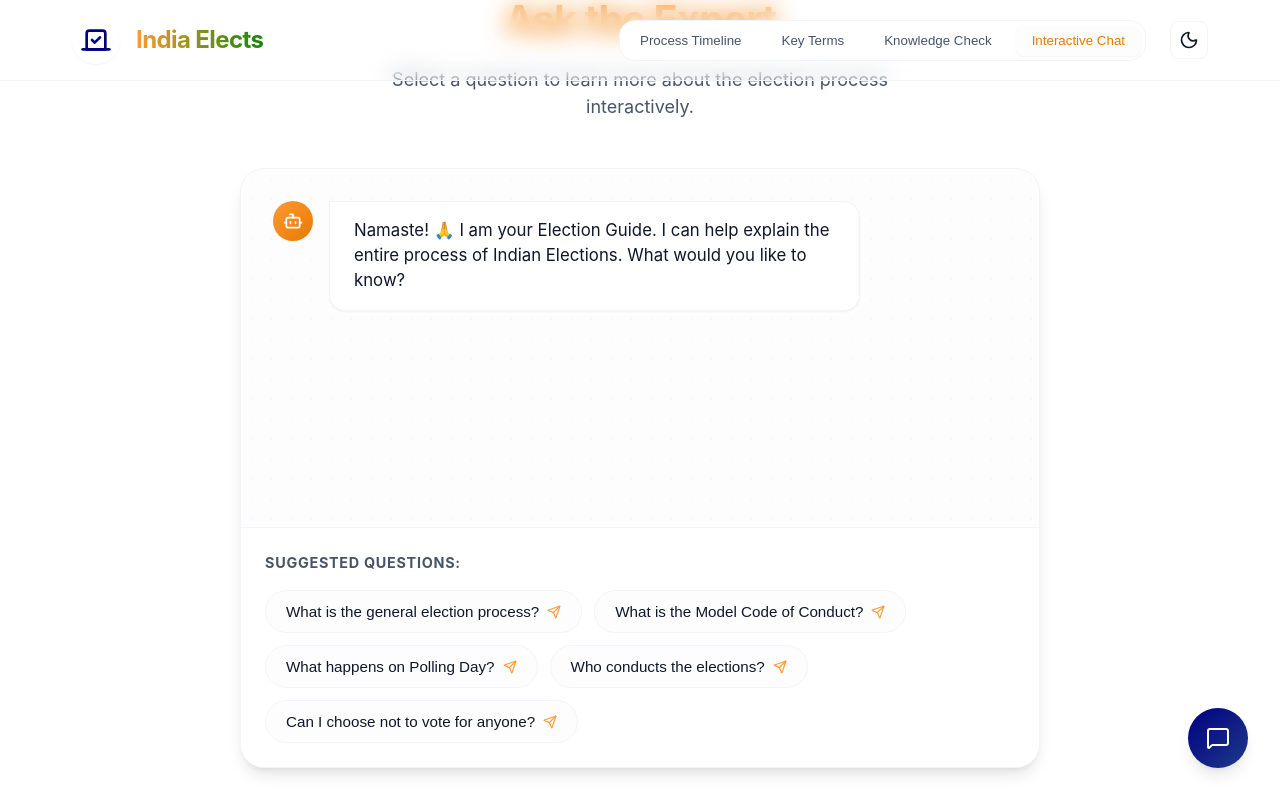
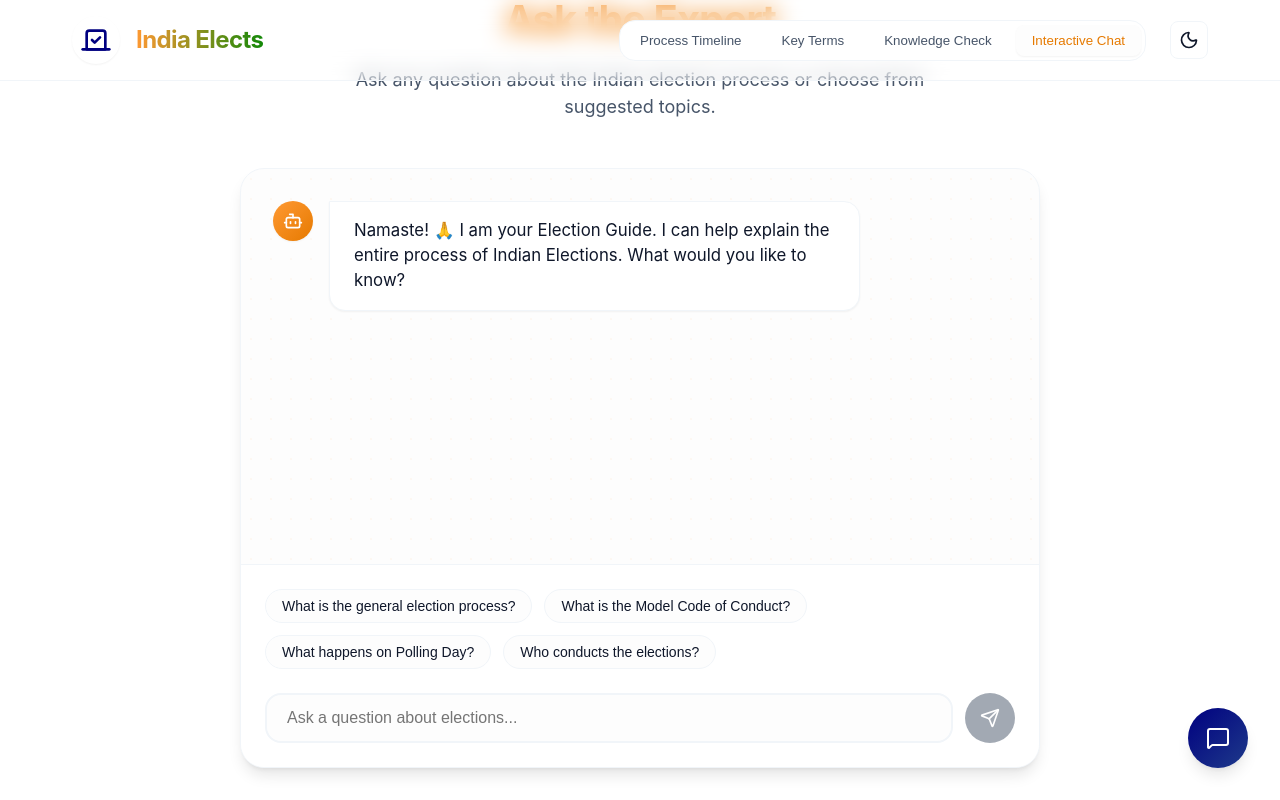
Before and after one commit to Praveeng029/Election-Assistant, a React (Vite) app: page / in a window 1280 px wide. Both pictures are taken after a click on the button "Interactive Chat". Shown: the part 123-923 px from the top of the page. Built offline with nearby package versions, Linux system fonts and the light colour scheme.

Commit message:
Add search bar to interactive chat with keyword-based general knowledge responses

```diff
--- a/src/components/InteractiveChat.jsx
+++ b/src/components/InteractiveChat.jsx
@@ -12,6 +12,7 @@ const InteractiveChat = () => {
     }
   ]);
   const [isTyping, setIsTyping] = useState(false);
+  const [inputValue, setInputValue] = useState('');
   const messagesEndRef = useRef(null);
 
   const scrollToBottom = () => {
@@ -22,17 +23,59 @@ const InteractiveChat = () => {
     scrollToBottom();
   }, [messages, isTyping]);
 
+  const processResponse = (userText) => {
+    const text = userText.toLowerCase();
+
+    // Search for matching keywords in chatData
+    const match = chatData.find(item =>
+      item.keywords.some(keyword => text.includes(keyword)) ||
+      text.includes(item.question.toLowerCase())
+    );
+
+    if (match) {
+      return match.answer;
+    } else {
+      return "I'm not exactly sure about that specific detail. I recommend checking the official Election Commission website (eci.gov.in) for the latest updates and detailed legal provisions. (Note: I cannot provide live data or exact real-time statistics).";
+    }
+  };
+
+  const handleSendMessage = (e) => {
+    if (e) e.preventDefault();
+    if (!inputValue.trim()) return;
+
+    const userText = inputValue;
+    setInputValue('');
+
+    // Add user message
+    setMessages(prev => [...prev, {
+      id: Date.now(),
+      sender: 'user',
+      text: userText,
+      isTyping: false
+    }]);
+
+    setIsTyping(true);
+
+    setTimeout(() => {
+      const response = processResponse(userText);
+      setIsTyping(false);
+      setMessages(prev => [...prev, {
+        id: Date.now() + 1,
+        sender: 'bot',
+        text: response,
+        isTyping: false
+      }]);
+    }, 1200);
+  };
+
   const handleQuestionClick = (item) => {
-    // Add user message
-    const userMsgId = Date.now();
     setMessages(prev => [...prev, {
-      id: userMsgId,
+      id: Date.now(),
       sender: 'user',
       text: item.question,
       isTyping: false
     }]);
 
-    // Simulate bot thinking/typing
     setIsTyping(true);
 
     setTimeout(() => {
@@ -43,14 +86,14 @@ const InteractiveChat = () => {
         text: item.answer,
         isTyping: false
       }]);
-    }, 1500); // 1.5 second delay for realism
+    }, 1200);
   };
 
   return (
     <div className="chat-section fade-in">
       <div className="section-header">
         <h2>Ask the Expert</h2>
-        <p>Select a question to learn more about the election process interactively.</p>
+        <p>Ask any question about the Indian election process or choose from suggested topics.</p>
       </div>
 
       <div className="chat-container">
@@ -76,18 +119,18 @@ const InteractiveChat = () => {
                 </div>
                 <div className="message-bubble typing-indicator">
                   <Loader2 size={18} className="spin" />
-                  <span>Typing...</span>
+                  <span>Thinking...</span>
                 </div>
               </div>
             )}
             <div ref={messagesEndRef} />
           </div>
 
-          {/* Suggested Questions (Input Area) */}
-          <div className="chat-input-area">
-            <h4 className="suggestions-title">Suggested Questions:</h4>
+          {/* Input & Suggestions */}
+          <div className="chat-controls">
+            <div className="suggestions-area">
               <div className="suggestions-list">
-              {chatData.map((item) => (
+                {chatData.slice(0, 4).map((item) => (
                   <button
                     key={item.id}
                     className="suggestion-btn"
@@ -95,10 +138,23 @@ const InteractiveChat = () => {
                     disabled={isTyping}
                   >
                     {item.question}
-                  <Send size={14} className="send-icon" />
                   </button>
                 ))}
               </div>
+            </div>
+
+            <form className="chat-input-form" onSubmit={handleSendMessage}>
+              <input
+                type="text"
+                placeholder="Ask a question about elections..."
+                value={inputValue}
+                onChange={(e) => setInputValue(e.target.value)}
+                disabled={isTyping}
+              />
+              <button type="submit" disabled={isTyping || !inputValue.trim()}>
+                <Send size={20} />
+              </button>
+            </form>
           </div>
         </div>
       </div>
--- a/src/data/chatResponses.json
+++ b/src/data/chatResponses.json
@@ -1,27 +1,62 @@
 [
   {
     "id": "intro",
+    "keywords": ["process", "general", "steps", "how", "election"],
     "question": "What is the general election process?",
     "answer": "The Indian election process is a massive exercise! It generally follows these steps: \n1. Delimitation (setting boundaries)\n2. Voter Registration\n3. Notification by the Election Commission\n4. Filing Nominations by candidates\n5. Campaigning\n6. Polling Day (Voting)\n7. Counting and Results.\nWhich step would you like to know more about?"
   },
   {
     "id": "mcc",
+    "keywords": ["mcc", "model code", "conduct", "rules", "guidelines"],
     "question": "What is the Model Code of Conduct?",
     "answer": "The Model Code of Conduct (MCC) is a set of guidelines issued by the Election Commission. It kicks in the moment elections are announced. It ensures a level playing field by preventing the ruling party from using government machinery for campaigning, forbidding new welfare schemes to influence voters, and setting rules for rallies and speeches."
   },
   {
     "id": "polling",
+    "keywords": ["polling", "day", "booth", "voting", "how to vote"],
     "question": "What happens on Polling Day?",
     "answer": "On Polling Day, registered voters go to their designated polling booths. After verifying their identity (usually with an EPIC/Voter ID), they enter a private voting compartment. They press the blue button on the Electronic Voting Machine (EVM) next to their chosen candidate. A slip then prints in the VVPAT machine for 7 seconds so the voter can verify their choice before it drops into a sealed box."
   },
   {
     "id": "eci",
+    "keywords": ["eci", "commission", "who", "conducts", "body"],
     "question": "Who conducts the elections?",
     "answer": "Elections for the Lok Sabha and State Assemblies are conducted by the Election Commission of India (ECI), an independent constitutional body. Local body elections (like Panchayats) are handled by State Election Commissions."
   },
   {
     "id": "nota",
+    "keywords": ["nota", "none", "dissatisfaction", "reject"],
     "question": "Can I choose not to vote for anyone?",
     "answer": "Yes! If you don't like any of the candidates, you can choose NOTA (None Of The Above) on the EVM. While NOTA votes are counted, they don't affect the election result (the candidate with the highest votes still wins), but it allows citizens to express their dissatisfaction officially."
+  },
+  {
+    "id": "eligibility",
+    "keywords": ["age", "eligible", "18", "who can vote"],
+    "question": "Who is eligible to vote?",
+    "answer": "To be eligible to vote in India, you must be: \n1. A citizen of India.\n2. 18 years of age or older on the qualifying date (usually Jan 1st of the year).\n3. Ordinarily resident in the constituency.\n4. Not otherwise disqualified (e.g., unsound mind or certain criminal convictions)."
+  },
+  {
+    "id": "evm",
+    "keywords": ["evm", "machine", "electronic", "hacked", "security"],
+    "question": "What is an EVM?",
+    "answer": "An EVM (Electronic Voting Machine) is a device used to record votes electronically. It consists of two units: a Control Unit (with the polling officer) and a Balloting Unit (in the voting compartment). They are standalone machines, not connected to any network (internet, bluetooth, or wifi), making them highly secure against remote hacking."
+  },
+  {
+    "id": "vvpat",
+    "keywords": ["vvpat", "slip", "verify", "paper trail"],
+    "question": "What is VVPAT?",
+    "answer": "VVPAT stands for Voter Verifiable Paper Audit Trail. It is an independent system attached to the EVM that allows voters to verify that their vote was cast as intended. When a vote is cast, a paper slip is displayed behind a transparent window for 7 seconds showing the candidate's name, serial number, and symbol."
+  },
+  {
+    "id": "id",
+    "keywords": ["epic", "voter id", "card", "documents", "identity"],
+    "question": "What documents do I need to vote?",
+    "answer": "While the EPIC (Electors Photo Identity Card) or Voter ID is the primary document, if you don't have it, the ECI usually allows around 12 alternative photo identity documents, such as: \n- Aadhaar Card\n- PAN Card\n- Driving License\n- Passport\n- MNREGA Job Card\n- Passbooks with photos issued by Bank/Post Office."
+  },
+  {
+    "id": "types",
+    "keywords": ["lok sabha", "rajya sabha", "vidhan sabha", "types"],
+    "question": "What are the different types of elections?",
+    "answer": "India holds several types of elections: \n1. General Elections (Lok Sabha) to elect members of the lower house of Parliament.\n2. State Legislative Assembly (Vidhan Sabha) to elect members for state governments.\n3. Local Body (Panchayats and Municipalities).\n4. Rajya Sabha and Presidential/Vice-Presidential elections (indirectly elected)."
   }
 ]
--- a/src/index.css
+++ b/src/index.css
@@ -771,18 +771,19 @@ h1, h2, h3, h4 {
   border-top-right-radius: 0;
 }
 
-.chat-input-area {
+/* Interactive Chat Controls */
+.chat-controls {
   padding: 1.5rem;
   background-color: var(--bg-primary);
   border-top: 1px solid var(--border-color);
+  display: flex;
+  flex-direction: column;
+  gap: 1.5rem;
 }
 
-.suggestions-title {
-  font-size: 0.9rem;
-  color: var(--text-secondary);
-  margin-bottom: 1rem;
-  text-transform: uppercase;
-  letter-spacing: 0.05em;
+.suggestions-area {
+  display: flex;
+  flex-direction: column;
 }
 
 .suggestions-list {
@@ -795,30 +796,82 @@ h1, h2, h3, h4 {
   background-color: var(--bg-secondary);
   border: 1px solid var(--border-color);
   color: var(--text-primary);
-  padding: 0.75rem 1.25rem;
+  padding: 0.5rem 1rem;
   border-radius: 2rem;
-  font-size: 0.95rem;
+  font-size: 0.875rem;
   cursor: pointer;
   transition: all 0.2s;
-  display: flex;
-  align-items: center;
-  gap: 0.5rem;
+  white-space: nowrap;
 }
 
 .suggestion-btn:hover:not(:disabled) {
   border-color: var(--saffron-light);
   color: var(--saffron-dark);
   background-color: rgba(255, 153, 51, 0.05);
-  transform: translateY(-2px);
 }
 
-.suggestion-btn:disabled {
+.chat-input-form {
+  display: flex;
+  gap: 0.75rem;
+}
+
+.chat-input-form input {
+  flex: 1;
+  padding: 0.875rem 1.25rem;
+  border-radius: var(--radius-lg);
+  border: 2px solid var(--border-color);
+  background-color: var(--bg-secondary);
+  color: var(--text-primary);
+  font-size: 1rem;
+  outline: none;
+  transition: border-color 0.2s;
+}
+
+.chat-input-form input:focus {
+  border-color: var(--saffron-light);
+}
+
+.chat-input-form button {
+  background: linear-gradient(135deg, var(--saffron-light), var(--saffron-dark));
+  color: white;
+  border: none;
+  width: 50px;
+  height: 50px;
+  border-radius: 50%;
+  display: flex;
+  align-items: center;
+  justify-content: center;
+  cursor: pointer;
+  transition: transform 0.2s, box-shadow 0.2s;
+  flex-shrink: 0;
+}
+
+.chat-input-form button:hover:not(:disabled) {
+  transform: scale(1.05);
+  box-shadow: var(--shadow-md);
+}
+
+.chat-input-form button:disabled {
   opacity: 0.5;
   cursor: not-allowed;
+  background: var(--text-secondary);
 }
 
-.send-icon {
-  color: var(--saffron-light);
+.typing-indicator {
+  display: flex;
+  align-items: center;
+  gap: 0.5rem;
+  font-size: 0.9rem;
+  color: var(--text-secondary);
+}
+
+.spin {
+  animation: spin 2s linear infinite;
+}
+
+@keyframes spin {
+  from { transform: rotate(0deg); }
+  to { transform: rotate(360deg); }
 }
 
 .typing-indicator {
```
Lines whose indentation alone changed are shown as unchanged.
